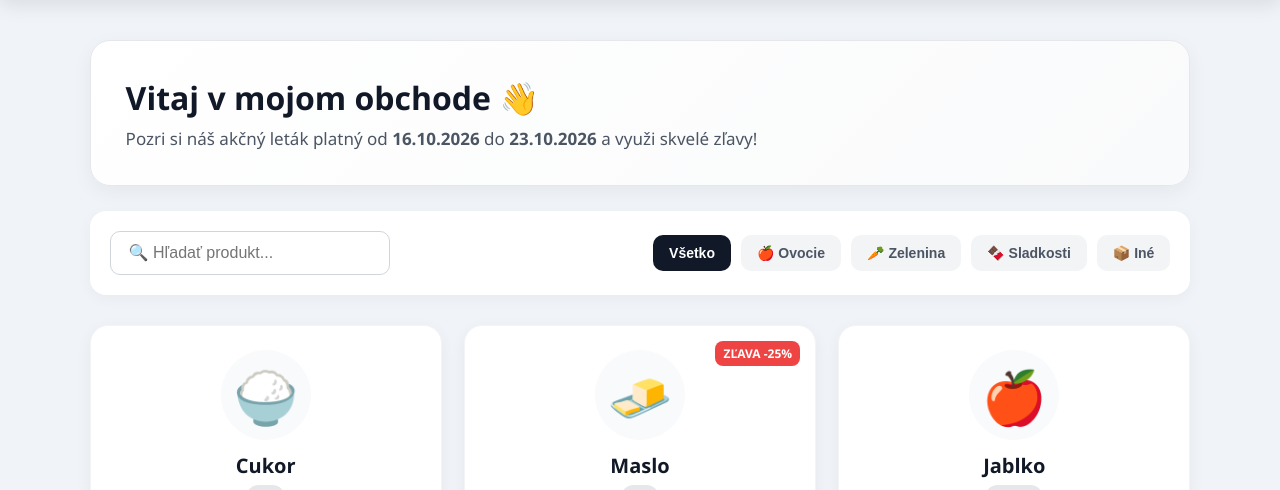
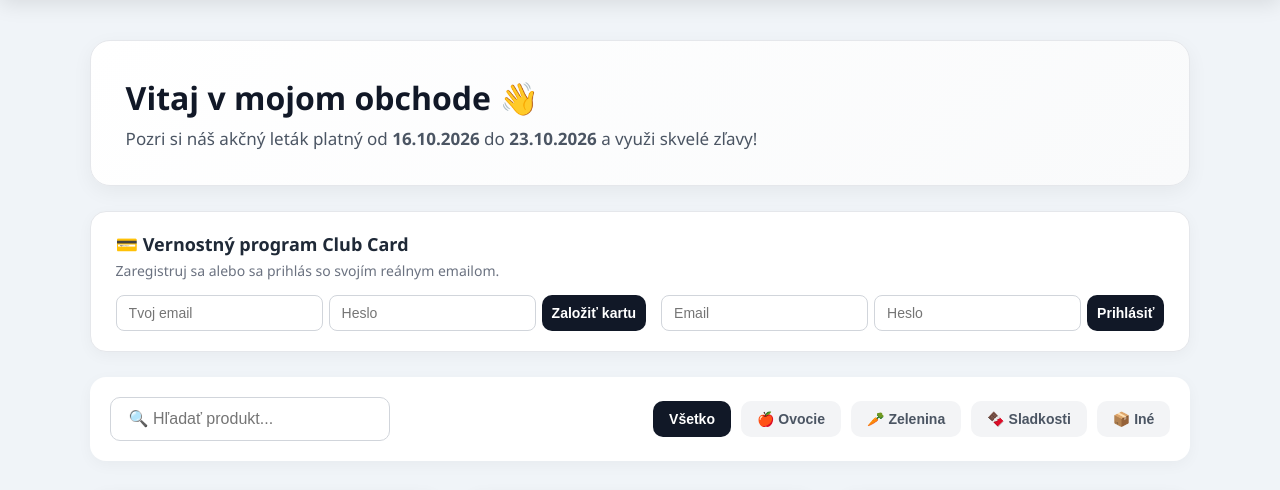
Before and after one commit to VojtechKovac/kosik_web, a FastAPI app: page / in a window 1280 px wide. Shown: the part 82-572 px from the top of the page. Run offline with FastAPI, Linux system fonts and the light colour scheme.

Commit message:
Pridana Club Card registracia a prihlasenie

```diff
--- a/main.py
+++ b/main.py
@@ -3,10 +3,14 @@ from fastapi.templating import Jinja2Templates
 from fastapi.responses import RedirectResponse
 import random
 from datetime import datetime, timedelta
+from passlib.context import CryptContext
 
 app = FastAPI()
 
 templates = Jinja2Templates(directory="templates")
+
+# Kontext na bezpečné hashovanie hesiel pre Club Card
+pwd_context = CryptContext(schemes=["bcrypt"], deprecated="auto")
 
 # Formát: nazov: (cena, druh, sklad, krajina_pôvodu, miesto_pestovania, značka)
 kategoria = {
@@ -51,8 +55,11 @@ zlavovy_kupon = {
 kosik = {}
 is_admin = False
 
-# Vygenerovanie stálych zliav pre vybrané produkty (napr. 20-30% zľava)
-# Ukladáme formát: { nazov: (akčná_cena, percento_zľavy) }
+# Úložisko pre Club Card zákazníků: { email: hash_hesla }
+klubovi_zakaznici = {}
+prihlaseny_zakaznik = None
+
+# Vygenerovanie stálych zliav pre vybrané produkty
 def generuj_akcie():
     vybrane = ["maslo", "banan", "cokolada", "syr", "coca cola", "jahody", "chlieb"]
     akcie = {}
@@ -64,7 +71,7 @@ def generuj_akcie():
             akcie[p] = (nova_cena, zlava_perc)
     return akcie
 
-# Vygenerujeme náhodné dátumy platnosti letáku (nassledujúcich 7 dní)
+# Vygenerujeme náhodné dátumy platnosti letáku (nasledujúcich 7 dní)
 dnes = datetime.now()
 koniec = dnes + timedelta(days=7)
 datum_od = dnes.strftime("%d.%m.%Y")
@@ -83,13 +90,13 @@ def domov(request: Request):
             "is_admin": is_admin,
             "aktualne_akcie": aktualne_akcie,
             "datum_od": datum_od,
-            "datum_do": datum_do
+            "datum_do": datum_do,
+            "prihlaseny_zakaznik": prihlaseny_zakaznik
         }
     )
 
 @app.get("/letak")
 def zobraz_letak(request: Request):
-    # Vyfiltrujeme položky letáku
     polozky_v_letaku = {k: (kategoria[k], aktualne_akcie[k]) for k in aktualne_akcie if k in kategoria}
     return templates.TemplateResponse(
         request=request,
@@ -114,6 +121,33 @@ def logout():
     global is_admin
     is_admin = False
     return RedirectResponse("/", status_code=303)
+
+# --- KLUB CARD TRASY ---
+@app.post("/register-club-card")
+def register_club_card(email: str = Form(...), heslo: str = Form(...)):
+    global klubovi_zakaznici, prihlaseny_zakaznik
+    email = email.strip().lower()
+    if email and email not in klubovi_zakaznici:
+        hashed_password = pwd_context.hash(heslo)
+        klubovi_zakaznici[email] = hashed_password
+        prihlaseny_zakaznik = email
+    return RedirectResponse("/", status_code=303)
+
+@app.post("/login-club-card")
+def login_club_card(email: str = Form(...), heslo: str = Form(...)):
+    global prihlaseny_zakaznik
+    email = email.strip().lower()
+    if email in klubovi_zakaznici:
+        if pwd_context.verify(heslo, klubovi_zakaznici[email]):
+            prihlaseny_zakaznik = email
+    return RedirectResponse("/", status_code=303)
+
+@app.get("/logout-club-card")
+def logout_club_card():
+    global prihlaseny_zakaznik
+    prihlaseny_zakaznik = None
+    return RedirectResponse("/", status_code=303)
+# ----------------------
 
 @app.post("/dozaskladnit")
 def dozaskladnit(polozka: str = Form(...), pocet: int = Form(...)):
@@ -159,10 +193,7 @@ def vymazat_vsetko():
 @app.post("/pridat")
 def pridat(polozka: str = Form(...), mnozstvo: int = Form(...)):
     if polozka in kategoria:
-        # Ak má produkt zľavu, pridáme do košíka akčnú cenu, inak bežnú
-        cena_za_ks = aktualne_akcie[polozka][0] if polozka in aktualne_akcie else kategoria[polozka][0]
         cena, druh, sklad, povod, miesto, znacka = kategoria[polozka]
-
         if mnozstvo > 0 and mnozstvo <= sklad:
             if polozka in kosik:
                 kosik[polozka] += mnozstvo
@@ -195,7 +226,6 @@ def upravit(polozka: str = Form(...), akcia: str = Form(...)):
 def zobraz_kosik(request: Request):
     celkova_cena = 0
     for polozka, mnozstvo in kosik.items():
-        # Použijeme akčnú cenu ak existuje
         cena = aktualne_akcie[polozka][0] if polozka in aktualne_akcie else kategoria[polozka][0]
         celkova_cena += cena * mnozstvo
 
--- a/requirements.txt
+++ b/requirements.txt
@@ -2,3 +2,5 @@ fastapi
 uvicorn
 jinja2
 python-multipart
+passlib
+bcrypt
--- a/templates/index.html
+++ b/templates/index.html
@@ -133,6 +133,76 @@
         .welcome p {
             color: #4b5563;
             font-size: 17px;
+        }
+
+        .club-card-box {
+            background: white;
+            border-radius: 16px;
+            padding: 20px 25px;
+            margin-bottom: 25px;
+            box-shadow: 0 4px 15px rgba(0,0,0,0.04);
+            border: 1px solid #e5e7eb;
+            display: flex;
+            justify-content: space-between;
+            align-items: center;
+            flex-wrap: wrap;
+            gap: 15px;
+        }
+
+        .club-card-box h3 {
+            font-size: 18px;
+            color: #1f2937;
+            margin-bottom: 5px;
+        }
+
+        .club-card-box p {
+            font-size: 14px;
+            color: #6b7280;
+        }
+
+        .club-forms {
+            display: flex;
+            gap: 15px;
+            flex-wrap: wrap;
+        }
+
+        .club-form {
+            display: flex;
+            gap: 6px;
+        }
+
+        .club-form input {
+            padding: 8px 12px;
+            border: 1px solid #d1d5db;
+            border-radius: 8px;
+            font-size: 14px;
+            outline: none;
+        }
+
+        .club-btn-reg {
+            background: #2563eb;
+            color: white;
+            border: none;
+            padding: 8px 14px;
+            border-radius: 8px;
+            font-weight: bold;
+            cursor: pointer;
+        }
+        .club-btn-reg:hover {
+            background: #1d4ed8;
+        }
+
+        .club-btn-log {
+            background: #16a34a;
+            color: white;
+            border: none;
+            padding: 8px 14px;
+            border-radius: 8px;
+            font-weight: bold;
+            cursor: pointer;
+        }
+        .club-btn-log:hover {
+            background: #15803d;
         }
 
         .admin-new-product {
@@ -521,6 +591,40 @@
         <p>Pozri si náš akčný leták platný od <strong>{{ datum_od }}</strong> do <strong>{{ datum_do }}</strong> a využi skvelé zľavy!</p>
     </section>
 
+    <!-- CLUB CARD SEKCIA -->
+    <div class="club-card-box">
+        <div>
+            <h3>💳 Vernostný program Club Card</h3>
+            {% if prihlaseny_zakaznik %}
+                <p>Prihlásený člen: <strong style="color: #16a34a;">{{ prihlaseny_zakaznik }}</strong></p>
+            {% else %}
+                <p>Zaregistruj sa alebo sa prihlás so svojím reálnym emailom.</p>
+            {% endif %}
+        </div>
+
+        <div>
+            {% if prihlaseny_zakaznik %}
+                <a href="/logout-club-card" style="background: #ef4444; color: white; padding: 10px 16px; text-decoration: none; border-radius: 8px; font-weight: bold; font-size: 14px; display: inline-block;">Odhlásiť Club Card</a>
+            {% else %}
+                <div class="club-forms">
+                    <!-- Registrácia -->
+                    <form action="/register-club-card" method="post" class="club-form">
+                        <input type="email" name="email" placeholder="Tvoj email" required>
+                        <input type="password" name="heslo" placeholder="Heslo" required>
+                        <button type="submit" class="club-btn-reg">Založiť kartu</button>
+                    </form>
+
+                    <!-- Prihlásenie -->
+                    <form action="/login-club-card" method="post" class="club-form">
+                        <input type="email" name="email" placeholder="Email" required>
+                        <input type="password" name="heslo" placeholder="Heslo" required>
+                        <button type="submit" class="club-btn-log">Prihlásiť</button>
+                    </form>
+                </div>
+            {% endif %}
+        </div>
+    </div>
+
     {% if is_admin %}
     <div class="admin-new-product">
         <div class="admin-actions-bar">
```
